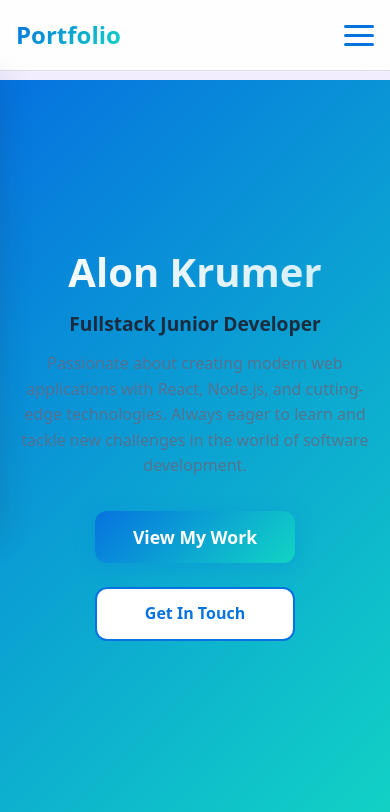
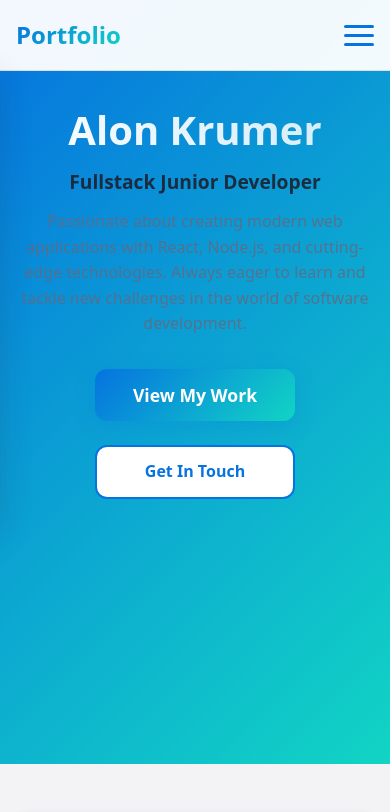
Before and after one commit to alon1525/Portfolio-website, a React (Create React App) app: page / in a window 390 px wide. Shown: the top 812 px of the page. Built offline with nearby package versions, Linux system fonts and the light colour scheme.

Commit message:
fix phone problem

```diff
--- a/src/index.css
+++ b/src/index.css
@@ -286,14 +286,13 @@
          /* Mobile-specific hero section fixes */
      .hero-section {
        min-height: calc(100vh - 80px);
-      padding-top: 80px; /* Account for fixed navbar */
+       padding-top: 90px; /* Just enough to clear the navbar */
        align-items: flex-start;
-      padding-top: 120px; /* Extra padding to ensure content is visible */
      }
 
      .hero-content {
        padding: 1rem;
-      margin-top: 2rem;
+       margin-top: 0; /* Remove extra margin */
      }
 
     .hero-title {
--- a/src/pages/Home/Home.css
+++ b/src/pages/Home/Home.css
@@ -6,12 +6,12 @@
 @media (max-width: 768px) {
   .home-page {
     margin-top: 0;
-    padding-top: 80px; /* Add padding instead of negative margin on mobile */
+    padding-top: 0; /* Remove extra padding */
   }
 
   .hero-section {
     min-height: calc(100vh - 80px); /* Adjust height for mobile */
-    padding-top: 2rem; /* Add some top padding */
+    padding-top: 0; /* Remove extra padding */
   }
 }
 
```
Lines whose indentation alone changed are shown as unchanged.
